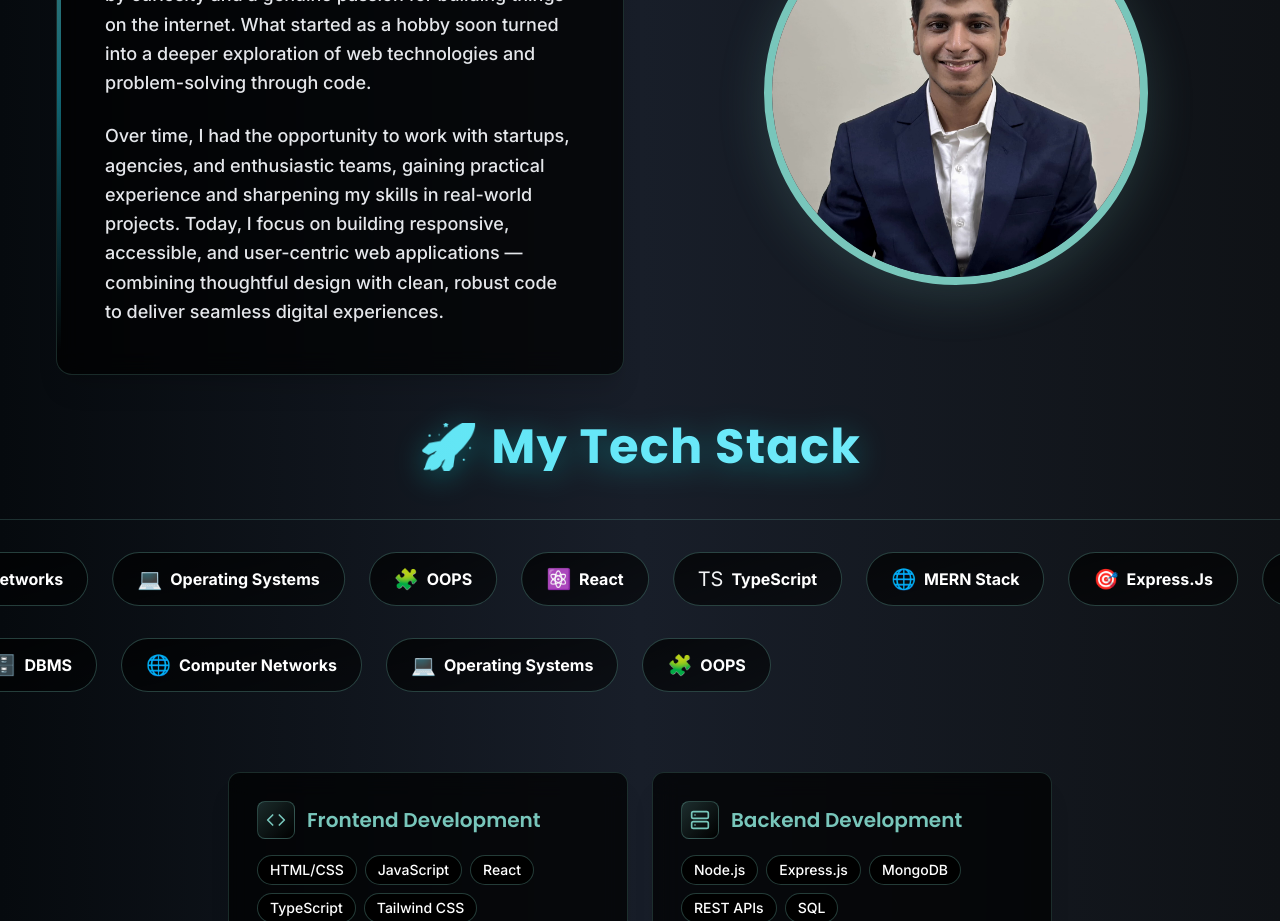
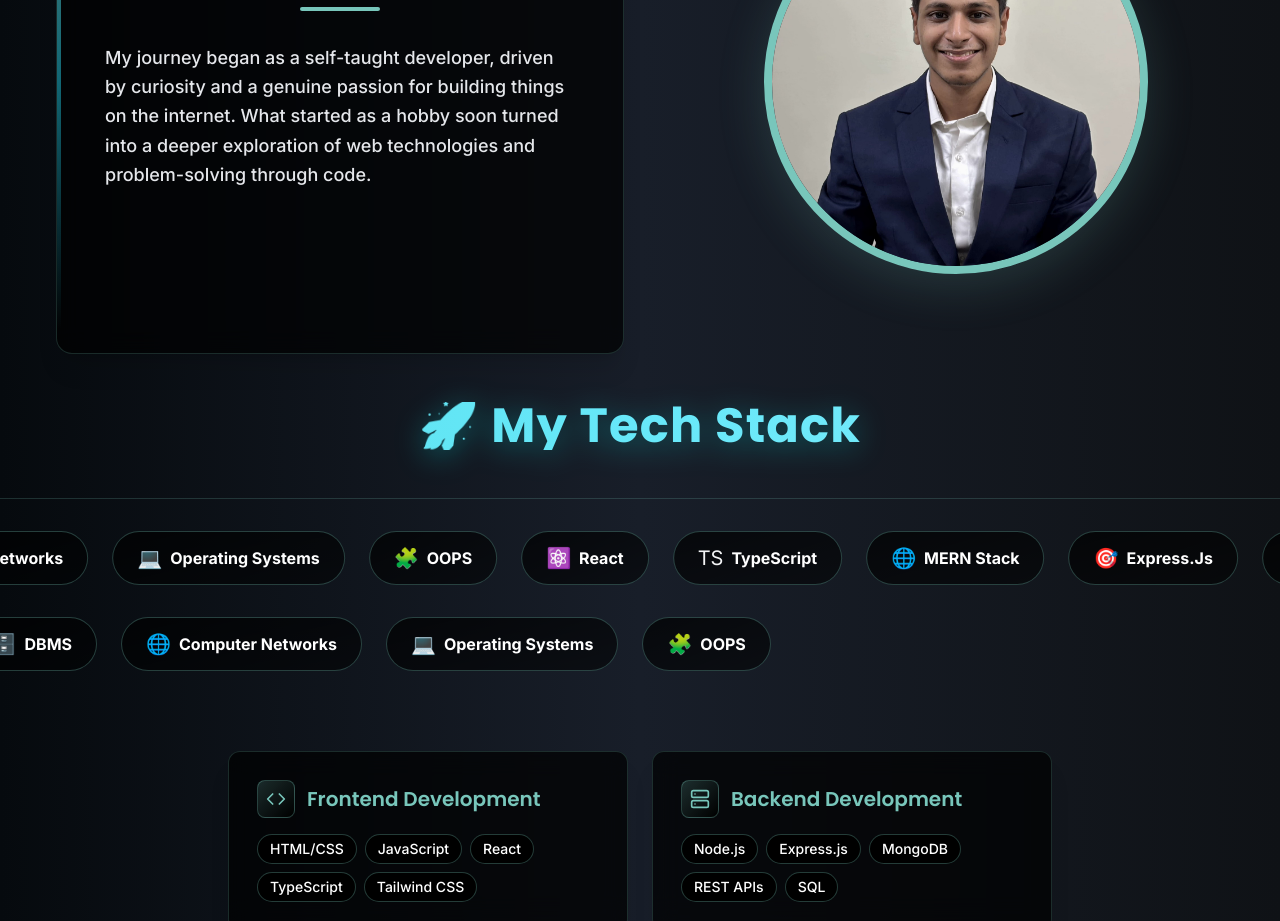
Before and after one commit to Divyansh9007/portfolio, a React (Vite) app: page / in a window 1280 px wide. Shown: the part 1600-2521 px from the top of the page. Built offline with nearby package versions, Linux system fonts and the light colour scheme.

Commit message:
third commit

```diff
--- a/src/components/sections/About.tsx
+++ b/src/components/sections/About.tsx
@@ -217,14 +217,6 @@
                 started as a hobby soon turned into a deeper exploration of web
                 technologies and problem-solving through code.
               </p>
-              <p className="text-gray-200 text-lg font-medium leading-relaxed relative z-10">
-                Over time, I had the opportunity to work with startups,
-                agencies, and enthusiastic teams, gaining practical experience
-                and sharpening my skills in real-world projects. Today, I focus
-                on building responsive, accessible, and user-centric web
-                applications — combining thoughtful design with clean, robust
-                code to deliver seamless digital experiences.
-              </p>
             </motion.div>
           </Tilt>
 
```
